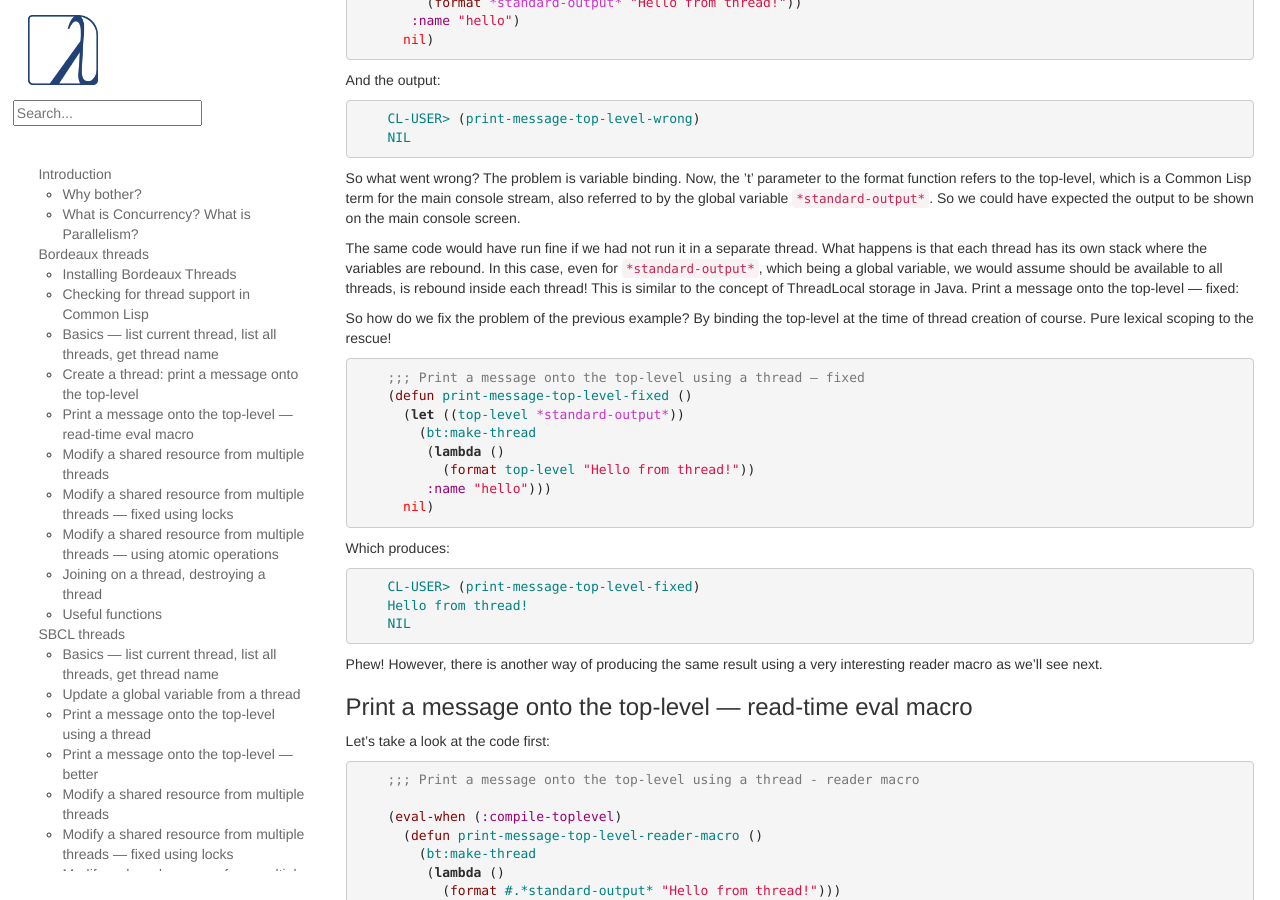
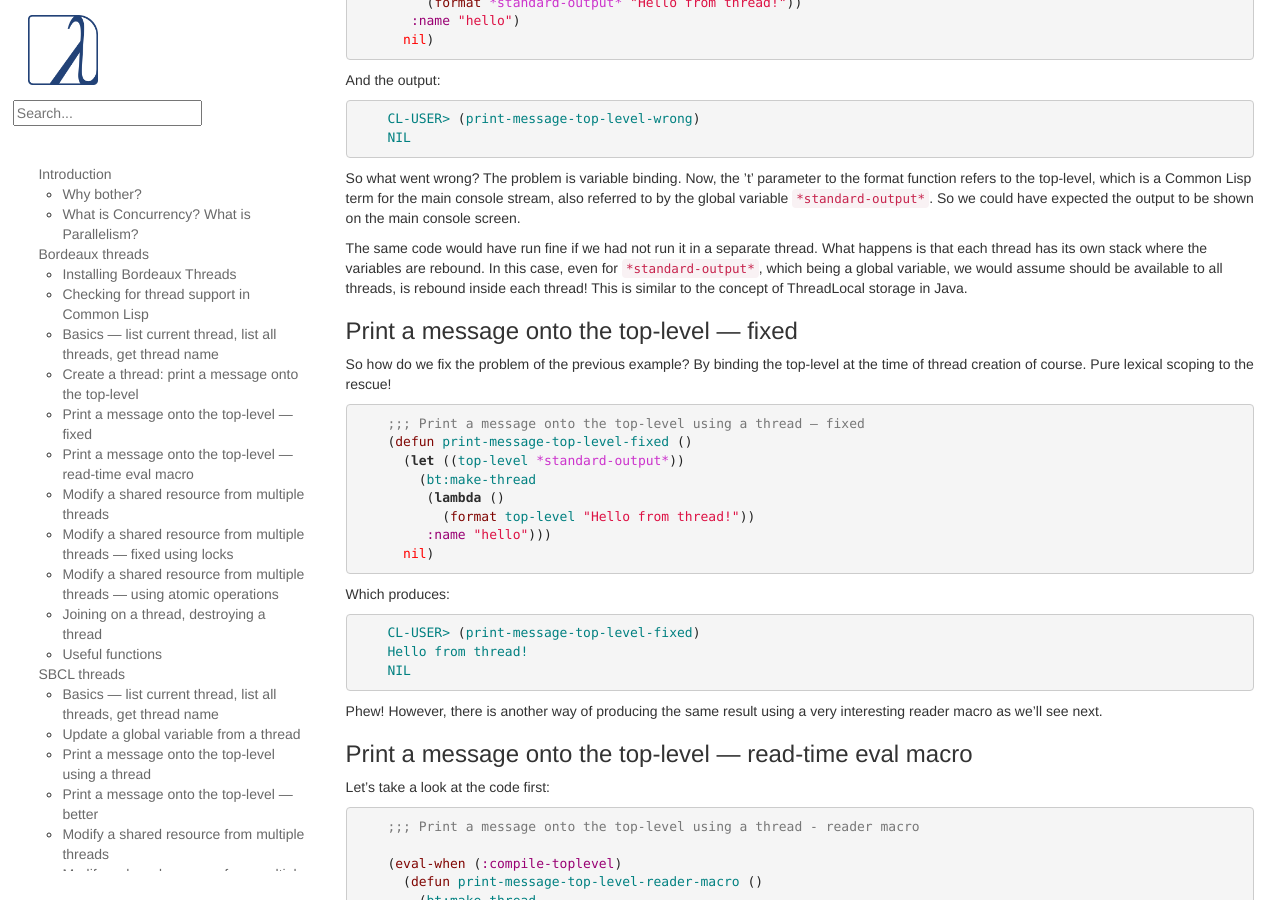
Before and after one commit to LispCookbook/cl-cookbook, a Jekyll site: the page built from process.md, in a window 1280 px wide and 900 px high, scrolled down 4363 px. Built offline with Jekyll 4.4.1, drawn with Linux system fonts in a browser that asks for light colours.

Commit message:
Make heading

```diff
--- a/process.md
+++ b/process.md
@@ -334,7 +334,8 @@ The same code would have run fine if we had not run it in a separate
     `*standard-output*`, which being a global variable, we would assume
     should be available to all threads, is rebound inside each thread!
     This is similar to the concept of ThreadLocal storage in Java.
-    Print a message onto the top-level — fixed:
+
+### Print a message onto the top-level — fixed
 
 So how do we fix the problem of the previous example? By binding the top-level at the time of thread creation of course. Pure lexical scoping to the rescue!
 
```
